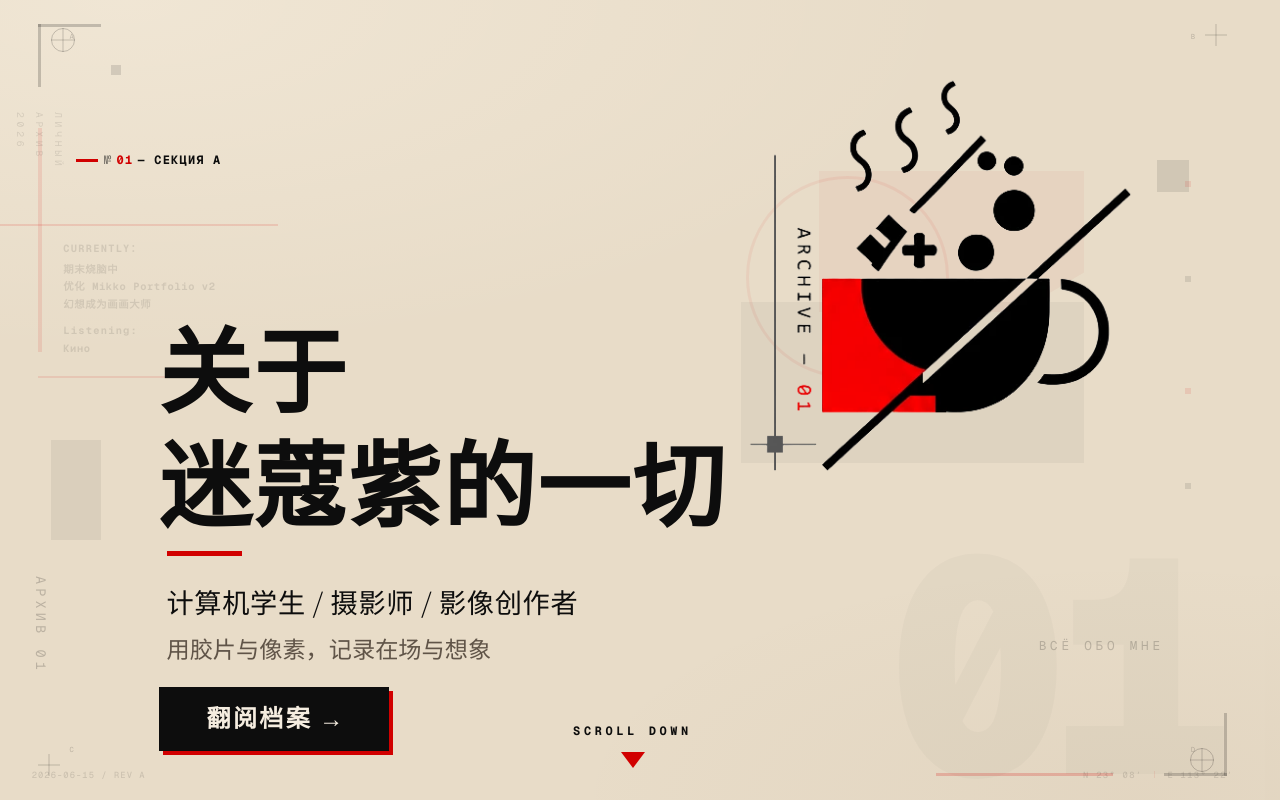
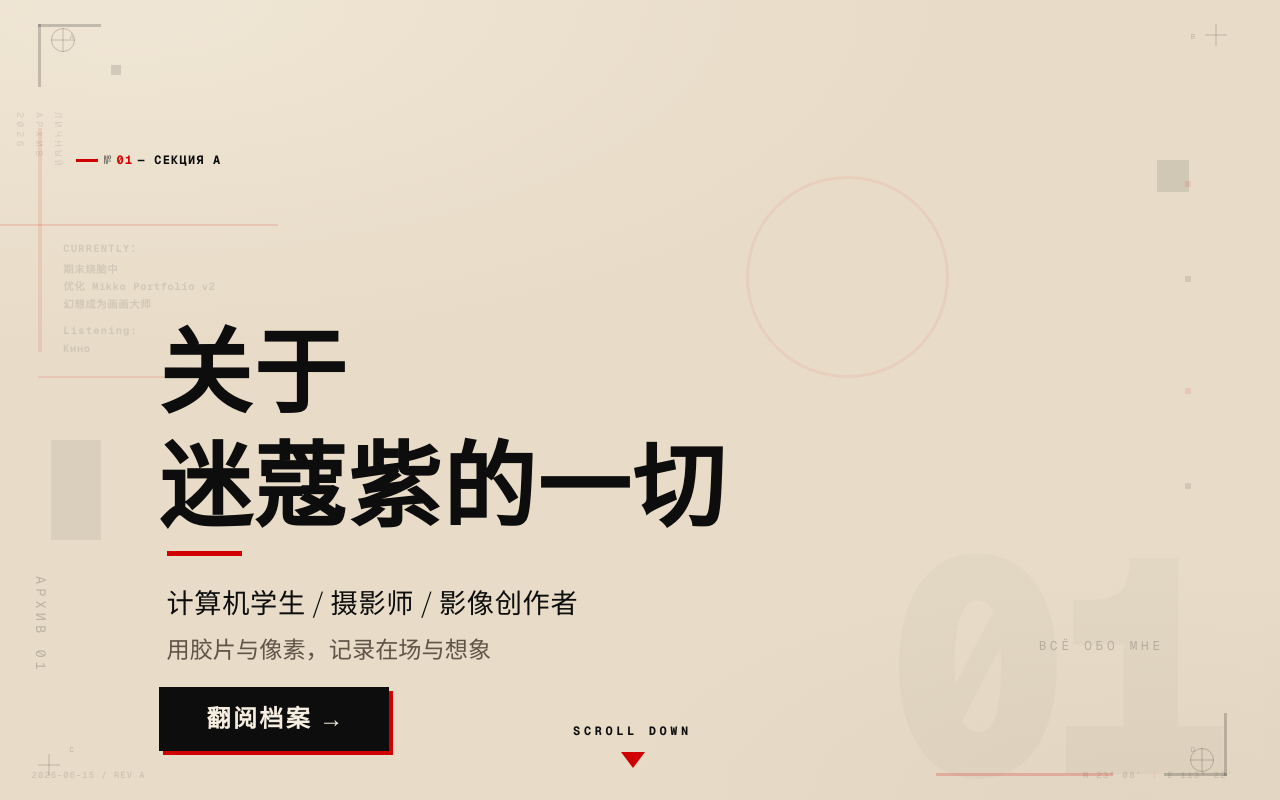
Before and after one commit to M1kk0zz0615/portfolio, a Next.js app: page / in a window 1280 px wide. Built offline with nearby package versions, Linux system fonts and the light colour scheme; a web font is replaced by a local one.

Commit message:
重构 Logo 出场动画：删除 geo-cut 楔形，改为色块帷幕式

```diff
--- a/app/globals.css
+++ b/app/globals.css
@@ -532,38 +532,61 @@ a:hover .geo-marker {
   50%      { opacity: 0.3; transform: translateX(-50%) translateY(8px); }
 }
 
-/* ============================================
-   构成主义几何切割 — Hero 插画红色矩形扫过
-   左下 → 中央(35%) → 右上离场
-   机械线性运动，不做高光/渐变/blur
-   ============================================ */
-@keyframes geo-cut {
-  0% {
-    transform: translate(-110%, 80%) rotate(24deg);
-  }
-  35% {
-    transform: translate(50%, -20%) rotate(24deg);
-  }
-  100% {
-    transform: translate(320%, -240%) rotate(24deg);
-  }
+/* ═══════════════════════════════════════════
+   Logo 帷幕式出场 — 色块入场 → 上下分开 → Logo 浮现 → 色块合并
+   黑色块为下片（初始上移），红色块为上片（初始下移）
+   色块先淡入，然后向上下分开，露出 Logo 区域
+   Logo 在色块完全分开后才开始 scale 浮现
+   最后色块归位，插入 Logo 下方
+   总时长 1s
+   ═══════════════════════════════════════════ */
+
+/* ═══════════════════════════════════════════
+   时序（总长 1.1s）：
+   0──0.1s──0.25s──────0.7s──────1.1s
+   │ 淡入 │  分开  │ Logo浮现 │  合并  │
+   ═══════════════════════════════════════════ */
+
+@keyframes block-curtain-black {
+  0%   { opacity: 0;   transform: translateY(-50%); }  /* 隐藏，上移覆盖 */
+  9%   { opacity: 0.3; }                                /* 淡入（0.1s） */
+  23%  { opacity: 0.3; transform: translateY(90%); }    /* 最远端（0.25s），等 100ms → Logo 开始 */
+  73%  { opacity: 0.3; transform: translateY(90%); }    /* 保持 0.3，等 Logo 结束（0.8s） */
+  100% { opacity: 0.04; transform: translateY(0); }     /* 合并归位（1.1s），0.3→0.04 */
 }
 
-.geo-cut-rect {
-  position: absolute;
-  left: 0;
-  top: 50%;
-  background: #D10000;
-  pointer-events: none;
-  z-index: 5;
-  width: 33vw;
-  height: 100vw;
-  opacity: 0;
+@keyframes block-curtain-red {
+  0%   { opacity: 0;   transform: translateY(50%); }    /* 隐藏，下移覆盖 */
+  9%   { opacity: 0.3; }                                /* 淡入（0.1s） */
+  23%  { opacity: 0.3; transform: translateY(-85%); }   /* 最远端（0.25s），等 100ms → Logo 开始 */
+  73%  { opacity: 0.3; transform: translateY(-85%); }   /* 保持 0.3，等 Logo 结束（0.8s） */
+  100% { opacity: 0.04; transform: translateY(0); }     /* 合并归位（1.1s），0.3→0.04 */
 }
 
-.geo-cut-rect.animate {
-  animation: geo-cut 1s linear forwards;
-  opacity: 0.7;
+.block-curtain-black,
+.block-curtain-red {
+  opacity: 0;
+  transform: translateY(0);
+}
+
+.block-curtain-black.animate {
+  animation: block-curtain-black 1.1s linear forwards;
+}
+
+.block-curtain-red.animate {
+  animation: block-curtain-red 1.1s linear forwards;
+}
+
+/* Logo 浮现 — 色块分开完成后等 100ms 才开始（0.35s） */
+@keyframes logo-reveal {
+  0%   { opacity: 0; transform: scale(0.9); }
+  100% { opacity: 1; transform: scale(1); }
+}
+
+.logo-reveal {
+  opacity: 0;
+  animation: logo-reveal 0.45s cubic-bezier(0.2, 0, 0, 1) both;
+  animation-delay: 0.35s;
 }
 
 .card-hover {
--- a/components/home/PosterAbout.tsx
+++ b/components/home/PosterAbout.tsx
@@ -428,29 +428,27 @@ export const PosterAbout = memo(function PosterAbout({ archiveOpen = false, onOp
               LOGO 背景构成 — 构成主义矩形 (背景层)
               ═══════════════════════════════════════════ */}
 
-          {/* 黑色矩形 — 右下方基底块 */}
+          {/* 黑色矩形 — 帷幕下片：初始上移覆盖 → 下移分开 → 归位 */}
           <div
-            className="absolute hidden md:block"
+            className={`block-curtain-black absolute hidden md:block${geoCutPlayed ? " animate" : ""}`}
             style={{
               left: "28%",
               bottom: "5%",
               width: "62%",
               height: "48%",
               background: "var(--fg)",
-              opacity: 0.04,
             }}
           />
 
-          {/* 红色裁切矩形 — 右上角被斜切 */}
+          {/* 红色裁切矩形 — 帷幕上片：初始下移覆盖 → 上移分开 → 归位 */}
           <div
-            className="absolute hidden md:block"
+            className={`block-curtain-red absolute hidden md:block${geoCutPlayed ? " animate" : ""}`}
             style={{
               right: "10%",
               top: "8%",
               width: "48%",
               height: "42%",
               background: "#D10000",
-              opacity: 0.04,
               clipPath: "polygon(0 0, 100% 0, 100% 72%, 75% 100%, 0 100%)",
             }}
           />
@@ -459,9 +457,10 @@ export const PosterAbout = memo(function PosterAbout({ archiveOpen = false, onOp
             <img
               src="/mikkologo/miko.webp"
               alt="Mikko"
-              className="anim-scale d-2 relative w-full h-auto"
+              className="logo-reveal relative w-full h-auto"
             />
           </div>
+
         </div>
       </div>
 
@@ -518,12 +517,6 @@ export const PosterAbout = memo(function PosterAbout({ archiveOpen = false, onOp
         scroll down
       </div>
       <div className="scroll-arrow z-30" />
-
-      {/* 构成主义几何切割 — 红色矩形扫过动画（仅桌面端，仅播放一次） */}
-      <div
-        className={`geo-cut-rect hidden lg:block${geoCutPlayed ? " animate" : ""}`}
-        aria-hidden="true"
-      />
 
       </div>{/* 桌面端结束 */}
 
```
